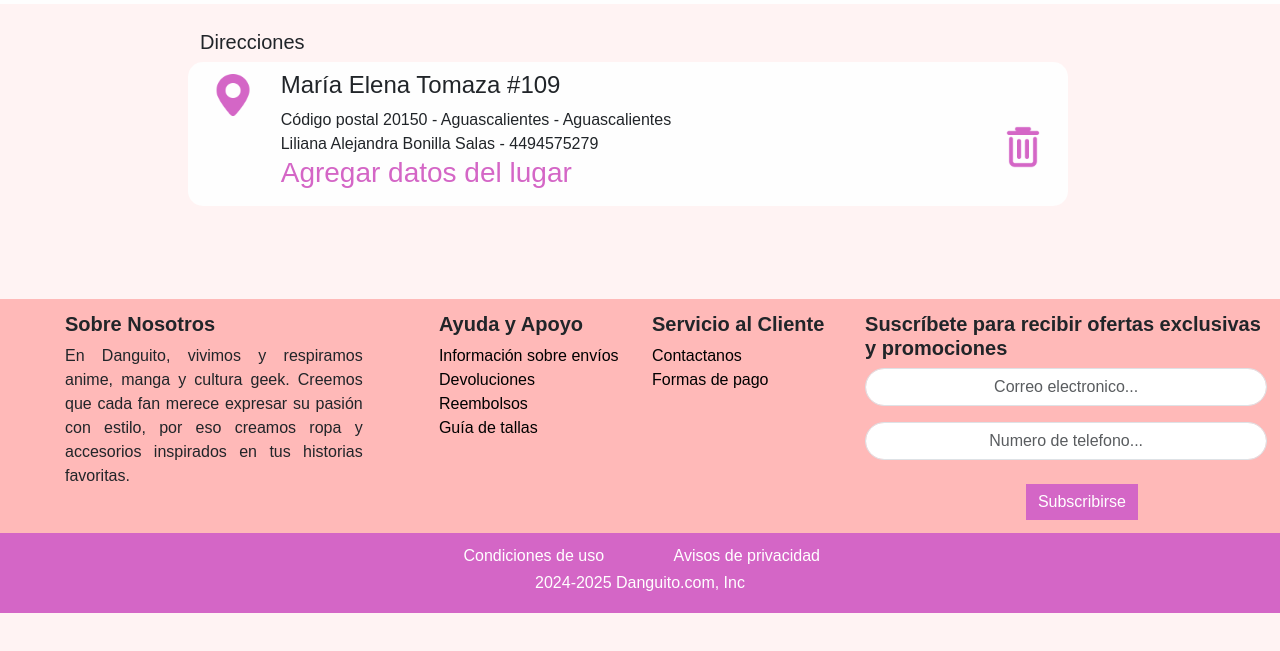
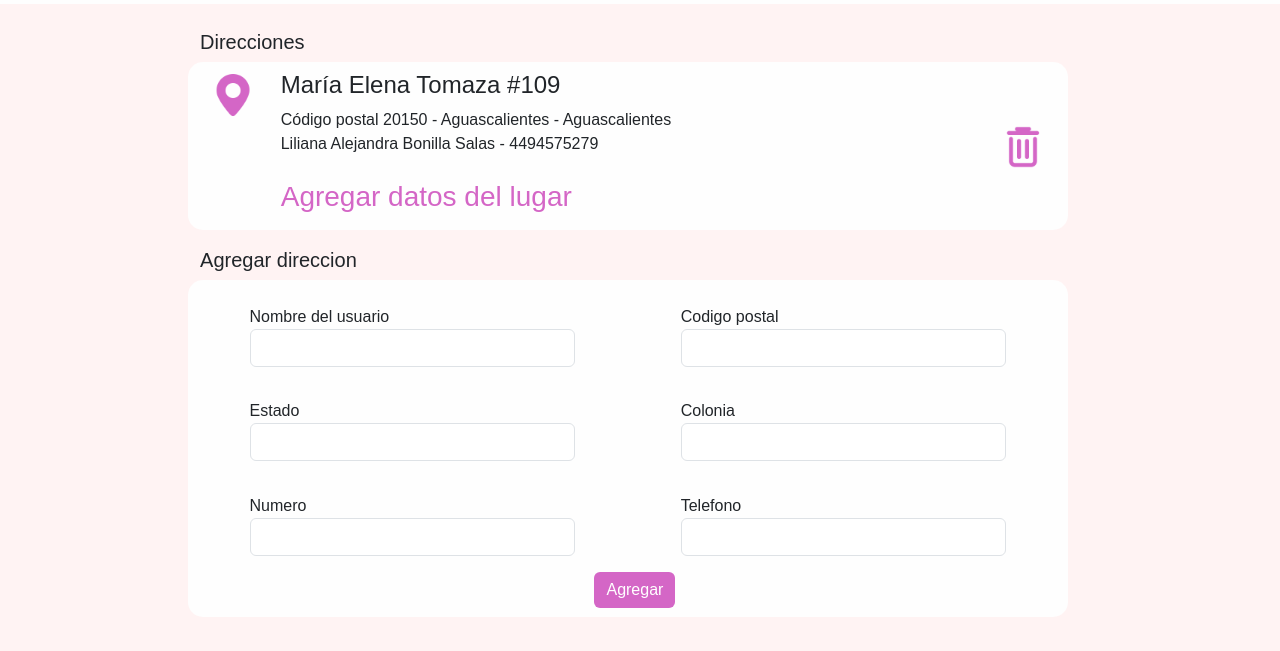
Before and after one commit to CesarAlvarez32/Pagina_web, a plain HTML site: page Direcciones.html in a window 1280 px wide. Shown: the part 137-788 px from the top of the page. Drawn offline with Linux system fonts and the light colour scheme.

Commit message:
Terminacion de direcciones

```diff
--- a/Direcciones.html
+++ b/Direcciones.html
@@ -34,7 +34,7 @@
                                     <span>Código postal 20150 - Aguascalientes - Aguascalientes</span><br>
                                     <span>Liliana Alejandra Bonilla Salas - 4494575279</span>
                                 </div>
-                                <div class="col-md-12">
+                                <div class="col-md-12 mt-4">
                                     <a href=""><h3 style="color: #d466c6;">Agregar datos del lugar</h3></a>
                                 </div>
                             </div>
@@ -43,6 +43,40 @@
                             <img class="img-fluid" src="src/Iconos/borrar.png" alt="">
                         </div>
                     </div>
+                </div>
+            </div>
+            <h5>Agregar direccion</h5>
+            <div class="form-group">
+                <form action="">
+                    <div class="row row-col-2 ag_dr">
+                        <div class="col-md-6">
+                            <label for="Nombre">Nombre del usuario</label>
+                            <input type="text" id="Nombre" class="form-control">
+                        </div>
+                        <div class="col-md-6">
+                            <label for="CP">Codigo postal</label>
+                            <input type="text" id="CP" class="form-control">
+                        </div>
+                        <div class="col-md-6">
+                            <label for="Estado">Estado</label>
+                            <input type="text" id="Estado" class="form-control">
+                        </div>
+                        <div class="col-md-6">
+                            <label for="Colonia">Colonia</label>
+                            <input type="text" id="Colonia" class="form-control">
+                        </div>
+                        <div class="col-md-6">
+                            <label for="Numero">Numero</label>
+                            <input type="text" id="Numero" class="form-control">
+                        </div>
+                        <div class="col-md-6">
+                            <label for="Telefono">Telefono</label>
+                            <input type="text" id="Telefono" class="form-control">
+                        </div>
+                        <div class="col-md-12">
+                            <button type="submit" class="btn btn-primary btn-block">Agregar</button>
+                        </div>
+                    </form>
                 </div>
             </div>
         </div>
--- a/assets/Css/Styles.css
+++ b/assets/Css/Styles.css
@@ -220,7 +220,6 @@ footer a{
 }
 .pf1 input{
     width: 50%;
-    border: 0px;
 }
 .pf1 button{
     margin-top: 10%;
@@ -240,3 +239,28 @@ footer a{
 .br{
     margin-top: 6%;
 }
+.ag_dr{
+    width: 100%;
+    background-color: #fefefe;
+    border-radius: 15px;
+    margin-bottom: 2%;
+    padding: 1%;
+}
+.ag_dr input{
+    margin: 0 auto;
+    width: 80%;
+    margin-bottom: 4%;
+}
+.ag_dr label{
+    margin-top: 4%;
+    margin-left: 10%;
+}
+.ag_dr button{
+    border: 0px;
+    background-color: #d466c6;
+    margin-left: 46%;
+}
+.ag_dr button:hover{
+    background-color: #d466c6;
+    border: 0px;
+}
```
